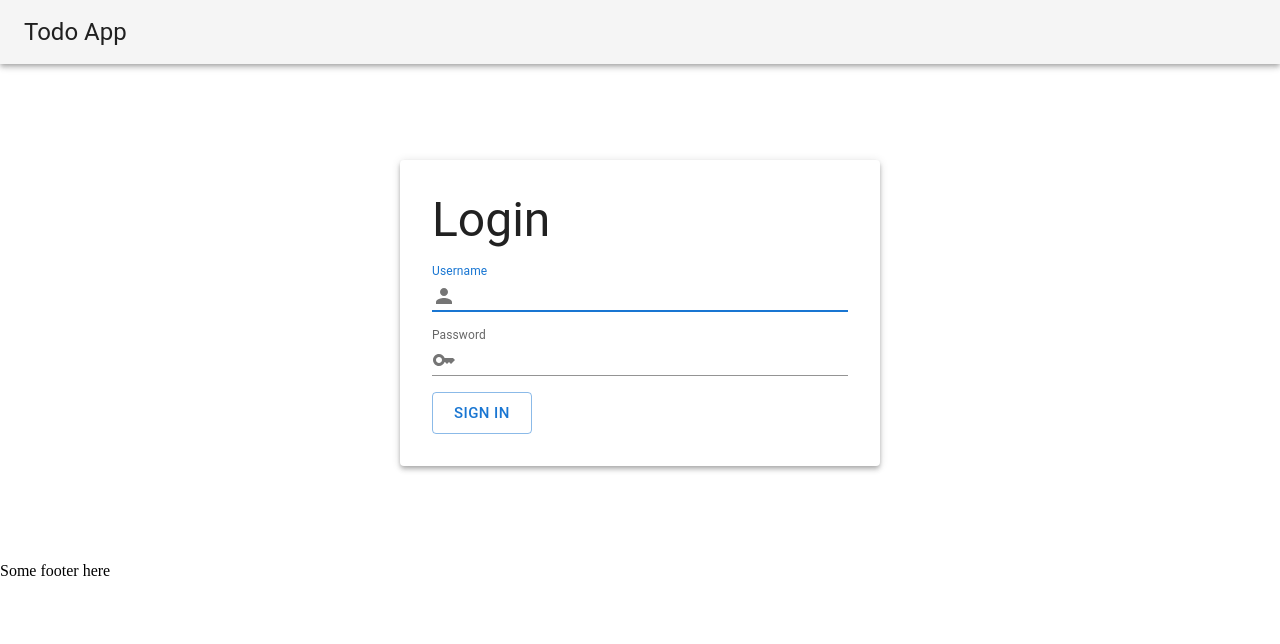
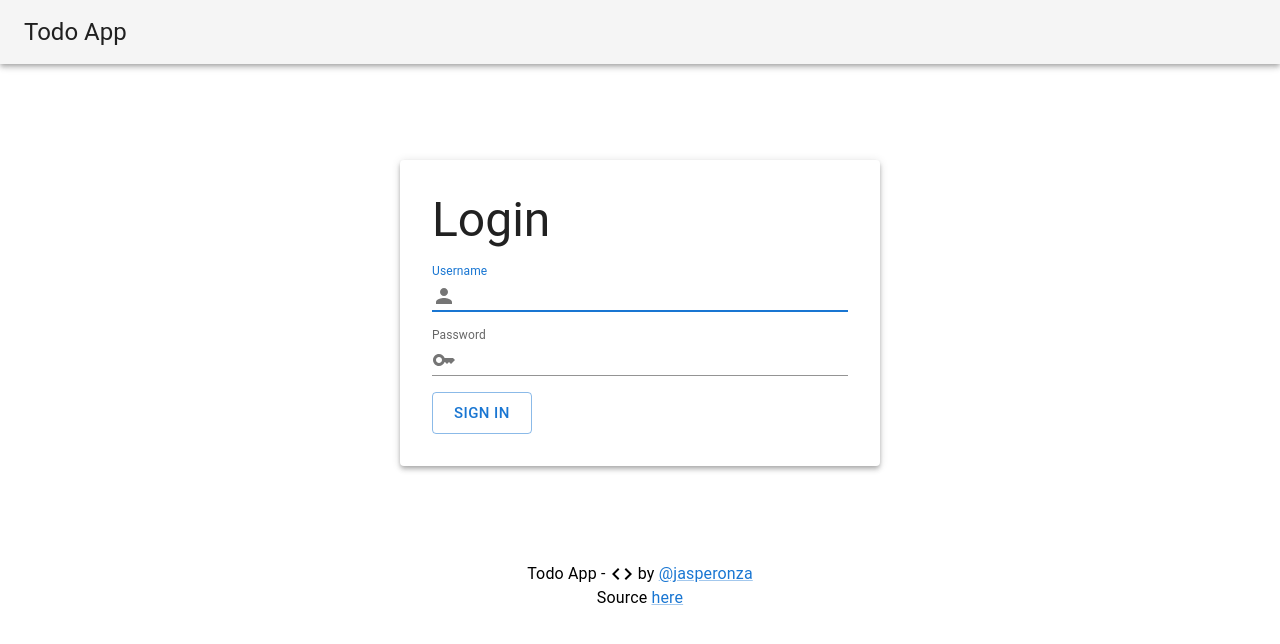
Before and after one commit to jasperonza/react-typescript-playground, a React (Vite) app in the folder ztodo-app/: page / in a window 1280 px wide. Shown: the top 644 px of the page. Built offline with nearby package versions, Linux system fonts and the light colour scheme.

Commit message:
modified: AppFooter

```diff
--- a/ztodo-app/src/components/layout/AppFooter.tsx
+++ b/ztodo-app/src/components/layout/AppFooter.tsx
@@ -1,5 +1,9 @@
+import TodoFooter from "./template/footer/TodoFooter";
+
 export default function AppFooter() {
   return (
-    <div>Some footer here</div>
+    <>
+      <TodoFooter />
+    </>
   )
 }
```
